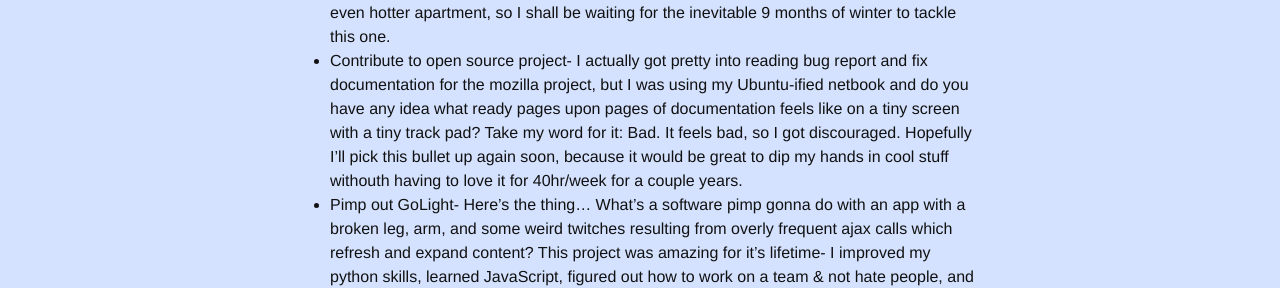
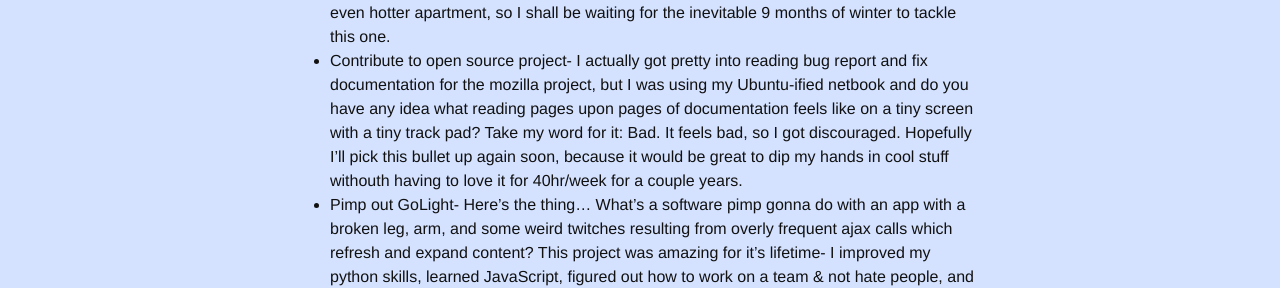
Before and after one commit to ShelleyGoldberg/ShelleyGoldberg.github.io, a Jekyll site: the page built from _posts/2015-08-04-summer-wind-down.md, in a window 1280 px wide. Shown: the part 1208-1496 px from the top of the page. Built offline with Jekyll 4.4.1, drawn with Linux system fonts in a browser that asks for light colours.

Commit message:
fix typo

````diff
--- a/_posts/2015-08-04-summer-wind-down.md
+++ b/_posts/2015-08-04-summer-wind-down.md
@@ -36,7 +36,7 @@ I officially have three days of work left, which means that it's time to check i
 * The Rails Tutorial- Well, I haven't technically learned from this one yet, but I have a few days in a house with a napping baby and a few more alone to knock this one out before summer's end.
 * Put big projects on GitHub- So the only 'big' projects that aren't up are either course material or verrrry close to course material. What I learned here? I'm not a fan of letting people cheat the university or themselves, so I'll have to continue thinking on whether those will go public, or if I'll just need to do some more 'big' projects.
 * Make a perfect cheesecake- I learned that using an oven in a hot apartment just makes an even hotter apartment, so I shall be waiting for the inevitable 9 months of winter to tackle this one.
-* Contribute to open source project- I actually got pretty into reading bug report and fix documentation for the mozilla project, but I was using my Ubuntu-ified netbook and do you have any idea what ready pages upon pages of documentation feels like on a tiny screen with a tiny  track pad? Take my word for it: Bad. It feels bad, so I got discouraged.  Hopefully I'll pick this bullet up again soon, because it would be great to dip my hands in cool stuff withouth having to love it for 40hr/week for a couple years.
+* Contribute to open source project- I actually got pretty into reading bug report and fix documentation for the mozilla project, but I was using my Ubuntu-ified netbook and do you have any idea what reading pages upon pages of documentation feels like on a tiny screen with a tiny  track pad? Take my word for it: Bad. It feels bad, so I got discouraged.  Hopefully I'll pick this bullet up again soon, because it would be great to dip my hands in cool stuff withouth having to love it for 40hr/week for a couple years.
 * Pimp out GoLight- Here's the thing... What's a software pimp gonna do with an app with a broken leg, arm, and some weird twitches resulting from overly frequent ajax calls which refresh and expand content? This project was amazing for it's lifetime- I improved my python skills, learned JavaScript, figured out how to work on a team & not hate people, and ```<cheese>``` *made friends* ```</cheese>```. However, it's time for GoLight to go into the light or have a total body re-do. It's still [live](http://golight-app.appspot.com) and you'll probably have 2x the number of friends you thought because most users are entered twice somehow #It'sAFeature.
 
 
````
